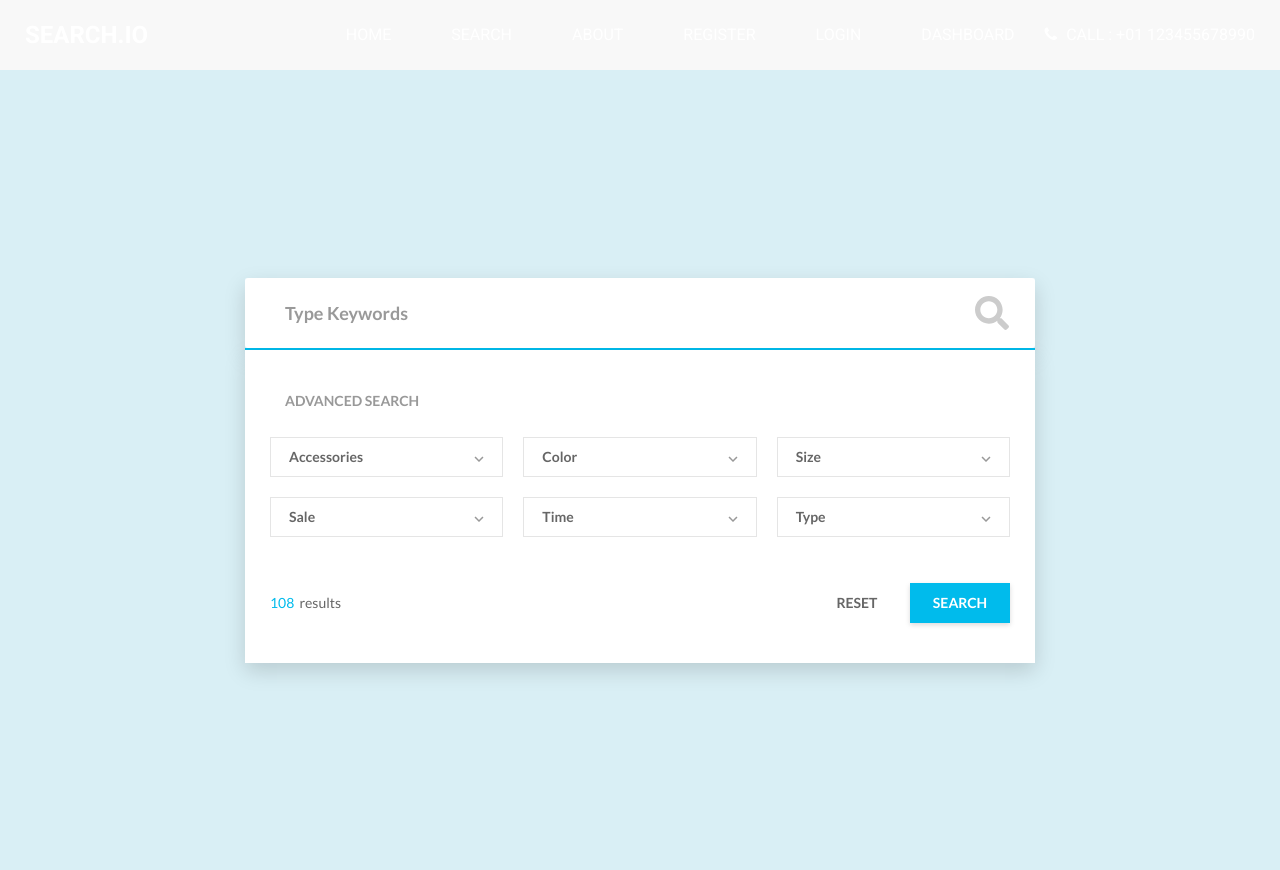
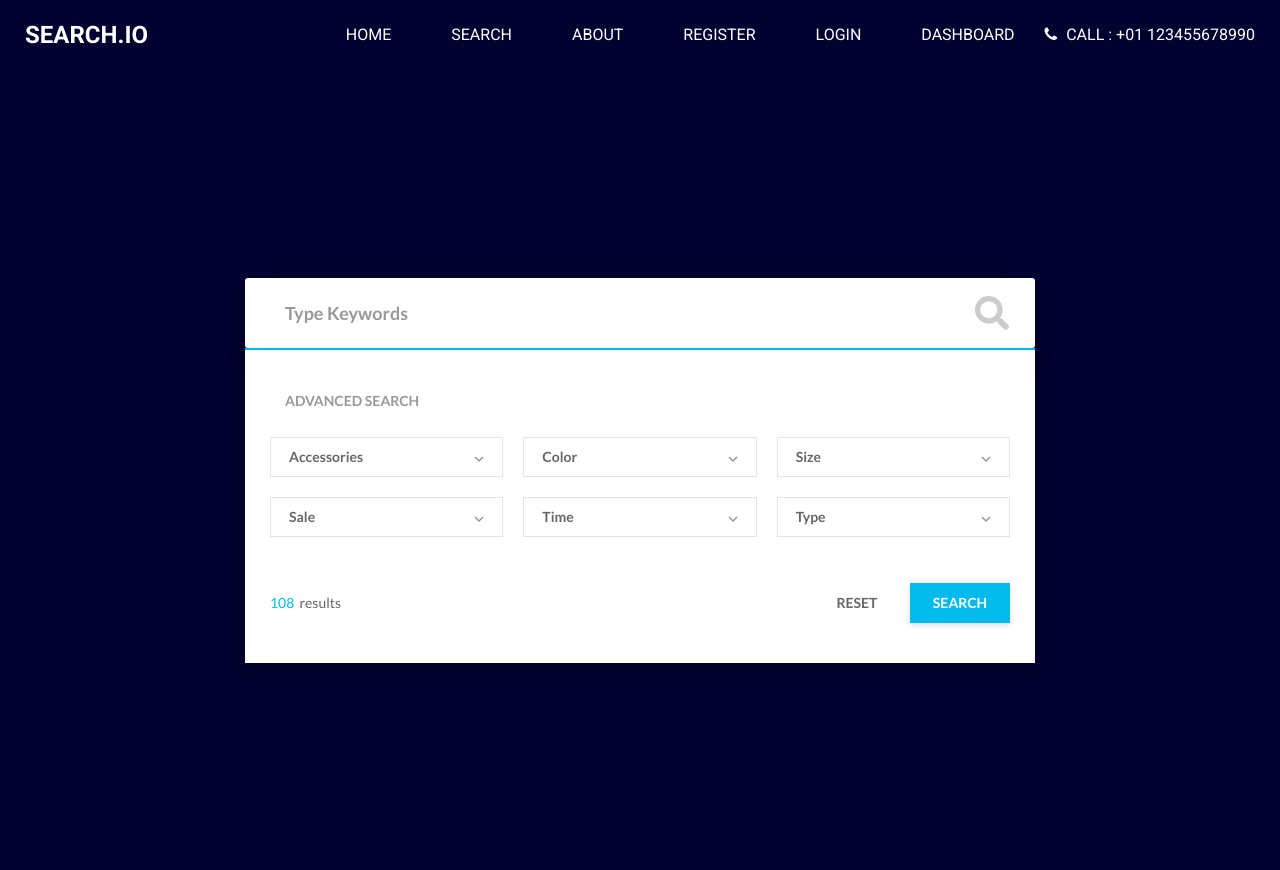
Before and after one commit to vjkfd3fds/MyCl, a PHP site: page /search.html in a window 1280 px wide. Run offline with PHP 8.4, Linux system fonts and the light colour scheme.

Commit message:
changed the colors of search.html and added the nav bar

```diff
--- a/css/main.css
+++ b/css/main.css
@@ -818,7 +818,7 @@ legend {
       justify-content: center;
   -ms-flex-align: center;
       align-items: center;
-  background: #d9eff5;
+  background: #020230;
   padding: 15px;
   font-family: 'Lato', sans-serif;
 }
--- a/search.html
+++ b/search.html
@@ -21,6 +21,15 @@
   <link href="css/style.css" rel="stylesheet" />
   <!-- responsive style -->
   <link href="css/responsive.css" rel="stylesheet" />
+  <style>
+    body {
+        background-color: #020230;
+      }
+
+      .s009 {
+        background-color: #020230;
+      }
+  </style>
   </head>
   <body>
 
```
